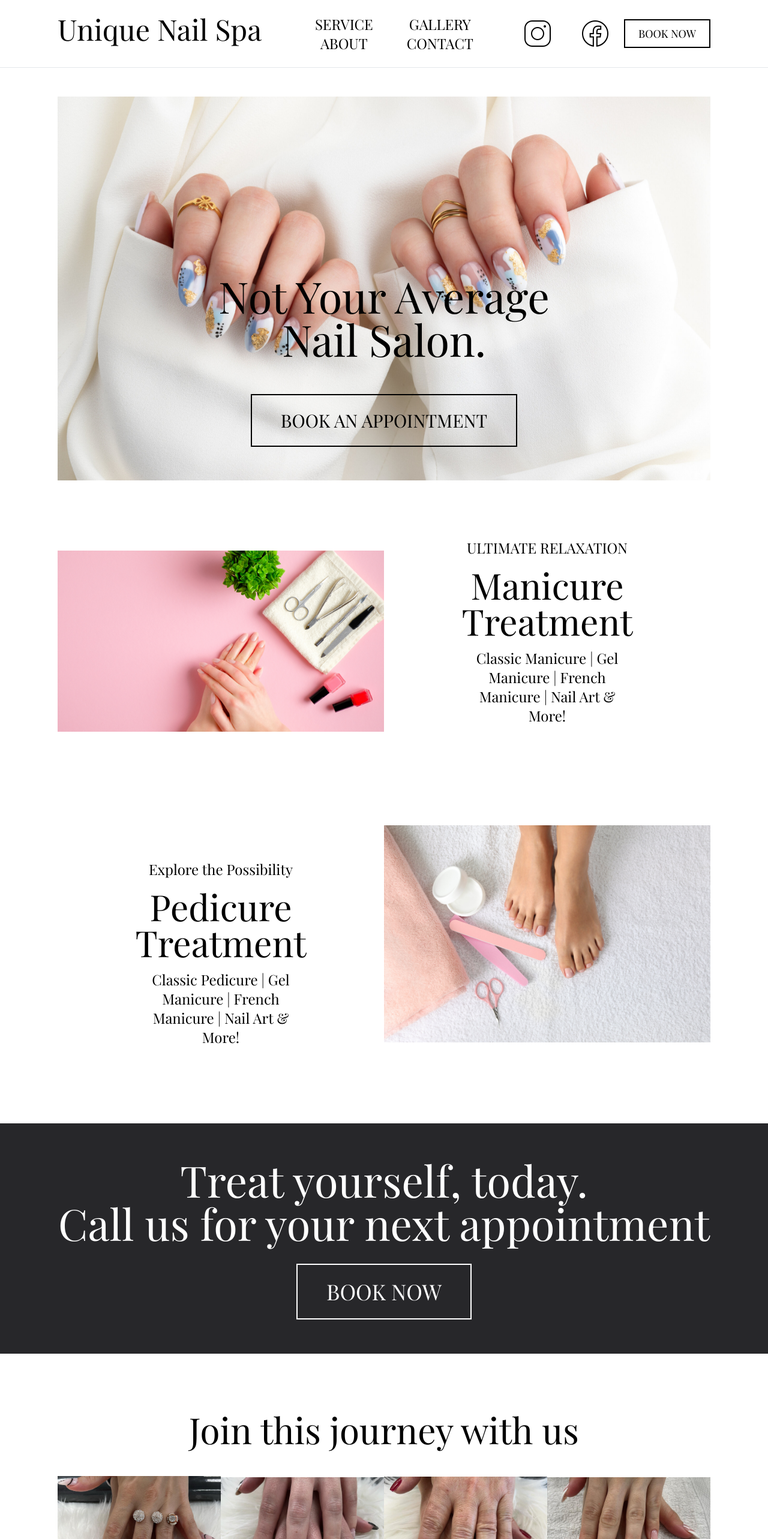
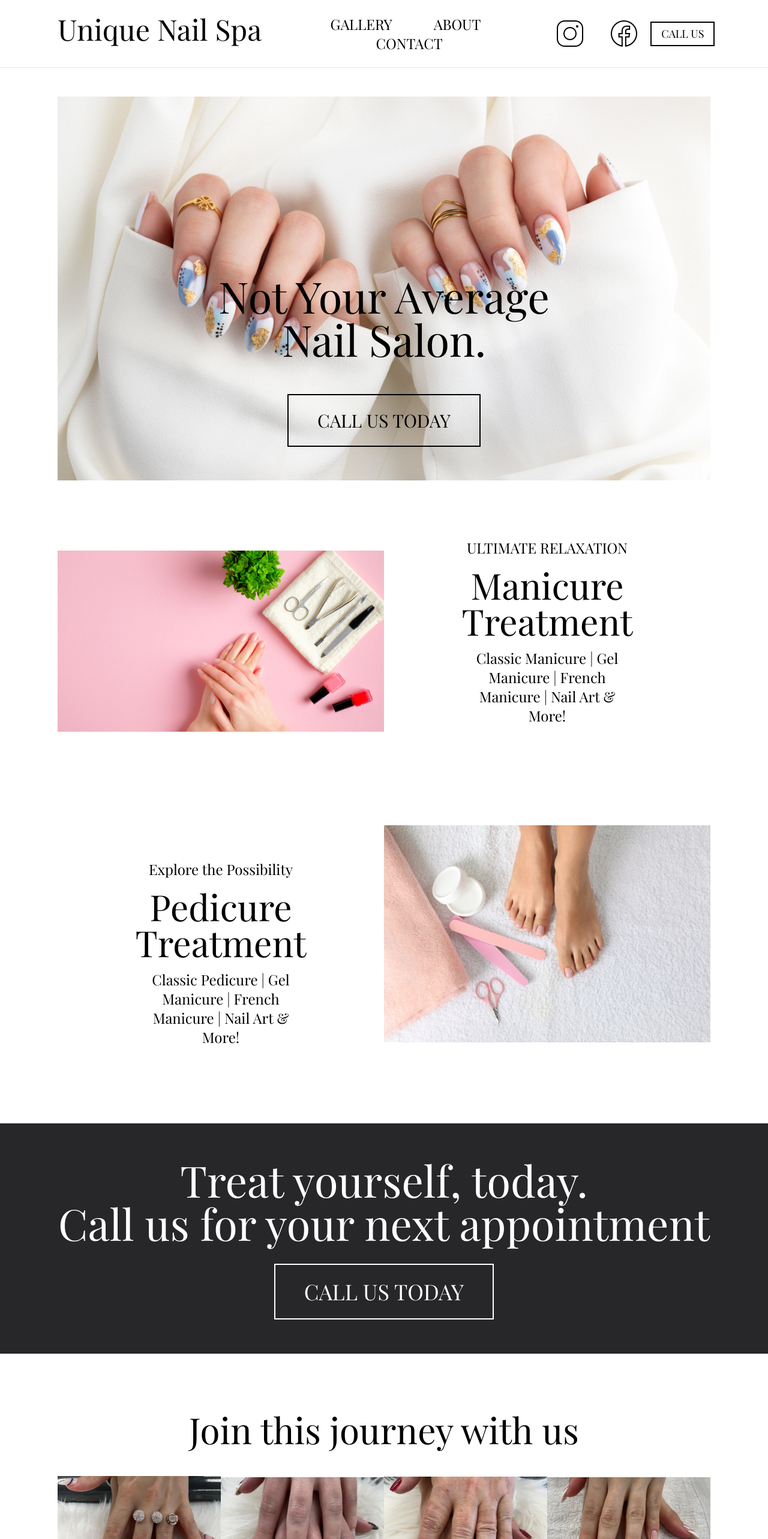
Before and after one commit to davidhuang20/unique-nail-spa, a Next.js app: page / in a window 1280 px wide. Shown: the top 2566 px of the page at 60% size. Built offline with nearby package versions, Linux system fonts and the light colour scheme.

Commit message:
contact email

```diff
--- a/app/componets/Nav.tsx
+++ b/app/componets/Nav.tsx
@@ -9,8 +9,8 @@ interface NavProps {
 }
 
 const Nav = ({ isOpen, handleClick }: NavProps) => {
-
-    const link = [{ href: "/", name: "HOME" }, { href: "/services", name: "SERVICE" }, { href: "/gallery", name: "GALLERY" }, { href: "/about", name: "ABOUT" }, { href: "/contact", name: "CONTACT" }]
+    // { href: "/services", name: "SERVICE" }
+    const link = [{ href: "/", name: "HOME" }, { href: "/gallery", name: "GALLERY" }, { href: "/about", name: "ABOUT" }, { href: "/contact", name: "CONTACT" }]
 
     return (
 
@@ -27,12 +27,12 @@ const Nav = ({ isOpen, handleClick }: NavProps) => {
                             <Link onClick={handleClick} href={linkItem.href}>{linkItem.name}</Link>
                         </li>
                     ))}
-                     <li>
-                        <button className="hover:text-white hover:bg-black border-black border-2 px-4 py-2 w-36">
-                            <a className="text-lg" target="_blank" href="https://booking.setmore.com/scheduleappointment/b3d6e120-dcfe-4a09-b20e-21dbcdf88d22">
-                                BOOK NOW
-                            </a>
-                        </button>
+                    <li>
+                        <a className="hover:text-white hover:bg-black border-black border-2 px-4 py-2 w-36" href="tel:+16319681888">
+                            <button className="text-lg">
+                                CALL US
+                            </button>
+                        </a>
                     </li>
                     <li className='flex justify-center items-center w-full md:w-24  py-5'>
                         <Link onClick={handleClick} href="https://www.instagram.com/uniquenail_brightwater/" target='_blank'>
--- a/app/componets/header.tsx
+++ b/app/componets/header.tsx
@@ -10,8 +10,8 @@ const Header = () => {
   const handleClick = () => {
     setIsOpen(!isOpen)
   };
-
-  const link = [{ href: "/services", name: "SERVICE" }, { href: "/gallery", name: "GALLERY" }, { href: "/about", name: "ABOUT" }, { href: "/contact", name: "CONTACT" }]
+  // { href: "/services", name: "SERVICE" }
+  const link = [{ href: "/gallery", name: "GALLERY" }, { href: "/about", name: "ABOUT" }, { href: "/contact", name: "CONTACT" }]
   return (
     <header className="w-full border-b py-6 px-6 md:px-24 flex h-30">
       <div className='w-3/5 md:w-1/3 align-middle'>
@@ -38,7 +38,7 @@ const Header = () => {
 
         </ul>
         <div>
-          <ul  className='flex justify-center items-center'>
+          <ul className='flex justify-center items-center'>
             <li className='flex justify-center items-center w-full md:w-24'>
               <Link href="https://www.instagram.com/uniquenail_brightwater/" target='_blank'>
                 <Image
@@ -60,14 +60,14 @@ const Header = () => {
               </Link>
             </li>
             <li>
-              <button className="hover:text-white hover:bg-black border-black border-2 px-4 py-2 w-36">
-                <a className="text-lg" target="_blank" href="https://booking.setmore.com/scheduleappointment/b3d6e120-dcfe-4a09-b20e-21dbcdf88d22">
-                  BOOK NOW
-                </a>
-              </button>
+              <a className="hover:text-white hover:bg-black border-black border-2 px-4 py-2 w-36" href="tel:+16319681888">
+                <button className="text-lg">
+                  CALL US
+                </button>
+              </a>
             </li>
-            </ul>
-          </div>
+          </ul>
+        </div>
       </div>
     </header>
   )
--- a/app/contact/page.tsx
+++ b/app/contact/page.tsx
@@ -8,28 +8,31 @@ import Form from '../componets/Form'
 const contact = () => {
   return (
 
-    <div className='flex flow-col md:flex-row h-full px-8 sm:px-24 sm:py-24'>
-      <div className=' flex flex-col justify-start sm:justify-center description w-full md:w-1/2 '>
-        <h1 className='text-5xl md:text-5xl lg:text-6xl xl:text-7xl pt-16 md:p-0'>Contact Us.</h1>
-        <div className='text-lg md:text-lg lg:text-2xl xl:text-3xl py-4 md:py-8'>
-          <h1 className='py-2'>info@.com</h1>
+    <div className='flex flex-col w-auto sm:w-full md:flex-row h-full px-8 sm:px-24 py-0 sm:py-24'>
+      <div className=' flex flex-col justify-start sm:justify-center description py-6 md:py-0'>
+        <h1 className='text-5xl md:text-5xl lg:text-6xl xl:text-7xl md:pt-16 md:p-0'>Contact Us.</h1>
+        <div className='text-lg md:text-lg lg:text-2xl xl:text-3xl py-2 md:py-4'>
+          <h1 className='py-2'>uniquenailspabw@gmail.com</h1>
           <a className='underline text-blue-400' href="tel:+16319681888">(631) 968-1888</a>
+        </div>
+        <div className='py-2'>
+          <h1 className='text-lg md:text-lg lg:text-2xl xl:text-3xl'>Hours</h1>
+          <p className='text-lg md:text-lg lg:text-2xl xl:text-2xl'>Monday - Saturday 9:30 am - 7 pm</p>
+          <p className='text-lg md:text-lg lg:text-2xl xl:text-2xl'> Sunday 9 am - 6 pm</p>
         </div>
         <div className='text-lg md:text-lg lg:text-2xl xl:text-3xl py-4 '>
           <a className='underline' href="https://www.google.com/maps?client=firefox-b-1-d&sca_esv=593352092&output=search&q=unique+nail+spa+brightwater&source=lnms&entry=mc" target="_blank">7 N Windsor Ave, Brightwaters, NY 11718</a>
-          <h1 className='py-4'>
+          <h1 className='py-4 hidden sm:flex'>
             Please feel free to message us on social media for any questions about nail art or services.
+          </h1>
+          <h1 className='py-4 flex sm:hidden'>
+            Please feel free to message us on social <br />
+            media for any questions about nail art or services.
           </h1>
         </div>
         <div>
           <ul className='flex flex-wrap text-2xl'>
-            <li className='me-3'>
-              <button className="hover:text-white hover:bg-black border-black border-2 px-4 py-2 w-36">
-                <a className="text-lg" target="_blank" href="https://booking.setmore.com/scheduleappointment/b3d6e120-dcfe-4a09-b20e-21dbcdf88d22">
-                  BOOK NOW
-                </a>
-              </button>
-            </li>
+
             <li className='flex justify-start md:justify-center md:w-24'>
               <Link href="https://www.instagram.com/uniquenail_brightwater/" target='_blank'>
                 <Image
@@ -53,7 +56,7 @@ const contact = () => {
           </ul>
         </div>
       </div>
-      <div className='hidden md:flex'>
+      <div className='h-80 md:h-auto w-1/2 md:w-1/2 flex'>
         <iframe className='h-auto' src="https://www.google.com/maps/embed?pb=!1m18!1m12!1m3!1d3023.902026290301!2d-73.26948302334205!3d40.72017323711425!2m3!1f0!2f0!3f0!3m2!1i1024!2i768!4f13.1!3m3!1m2!1s0x89e8329ad265ee79%3A0x1d6554c343da5c87!2sUnique%20Nail%20%26%20Spa!5e0!3m2!1sen!2sus!4v1703387944479!5m2!1sen!2sus" width="600" height="450"></iframe>
       </div>
     </div>
--- a/app/layout.tsx
+++ b/app/layout.tsx
@@ -2,6 +2,8 @@ import type { Metadata } from 'next'
 import { Inter } from 'next/font/google'
 import './globals.css'
 import { Footer, Header } from '@/app/componets'
+import { Analytics } from '@vercel/analytics/react';
+
 
 const inter = Inter({ subsets: ['latin'] })
 
@@ -13,15 +15,18 @@ export const metadata: Metadata = {
 export default function RootLayout({
   children,
 }: {
-  children:  React.ReactNode
+  children: React.ReactNode
 }) {
   return (
     <html>
       <body>
         <div className='flex flex-col'>
-          <Header/>
-          <main className='flex flex-grow'>{children}</main>
-          <Footer/>
+          <Header />
+          <main className='flex flex-grow'>
+            {children}
+            <Analytics />
+          </main>
+          <Footer />
         </div>
       </body>
     </html>
--- a/app/page.tsx
+++ b/app/page.tsx
@@ -22,11 +22,13 @@ const Page = () => {
             <div className=' text-center text-black text-4xl sm:text-4xl md:text-5xl lg:text-6xl xl:text-7xl break-words p-6 sm:px-60 sm:pt-60'>
               Not Your Average Nail Salon.
             </div>
-            <button className="mt-8 hover:text-white hover:bg-black border-black border-2 px-4 sm:px-12 py-6">
-              <a className="text-base md:text-2xl lg:text-3xl" target="_blank" href="https://booking.setmore.com/scheduleappointment/b3d6e120-dcfe-4a09-b20e-21dbcdf88d22">
-                BOOK AN APPOINTMENT
+
+              <a className=" mt-8 hover:text-white hover:bg-black border-black border-2 px-4 sm:px-12 py-6 " href="tel:+16319681888">
+              <button className="text-base md:text-2xl lg:text-3xl">
+              CALL US TODAY
+                </button>
               </a>
-            </button>
+
           </div>
         </div>
       </section>
@@ -86,11 +88,11 @@ const Page = () => {
           Treat yourself, today. <br />
           Call us for your next appointment
         </h1>
-        <button className="mt-8 hover:text-black hover:bg-white border-white border-2 px-12 py-6">
-          <a className="text-xl md:text-3xl lg:text-4xl" target="_blank" href="https://booking.setmore.com/scheduleappointment/b3d6e120-dcfe-4a09-b20e-21dbcdf88d22">
-            BOOK NOW
-          </a>
-        </button>
+        <a className="mt-8 hover:text-black hover:bg-white border-white border-2 px-12 py-6 " href="tel:+16319681888">
+              <button className="text-xl md:text-3xl lg:text-4xl">
+                CALL US TODAY
+                </button>
+              </a>
       </section>
       <section className='py-24 px-3 sm:px-24'>
         <div className='text-3xl sm:text-4xl md:text-5xl lg:text-6xl text-center pb-12'>
```
Also changed, not shown: package.json (+5 -4 lines), 1 other file (tests, documents, lock files or other folders).
